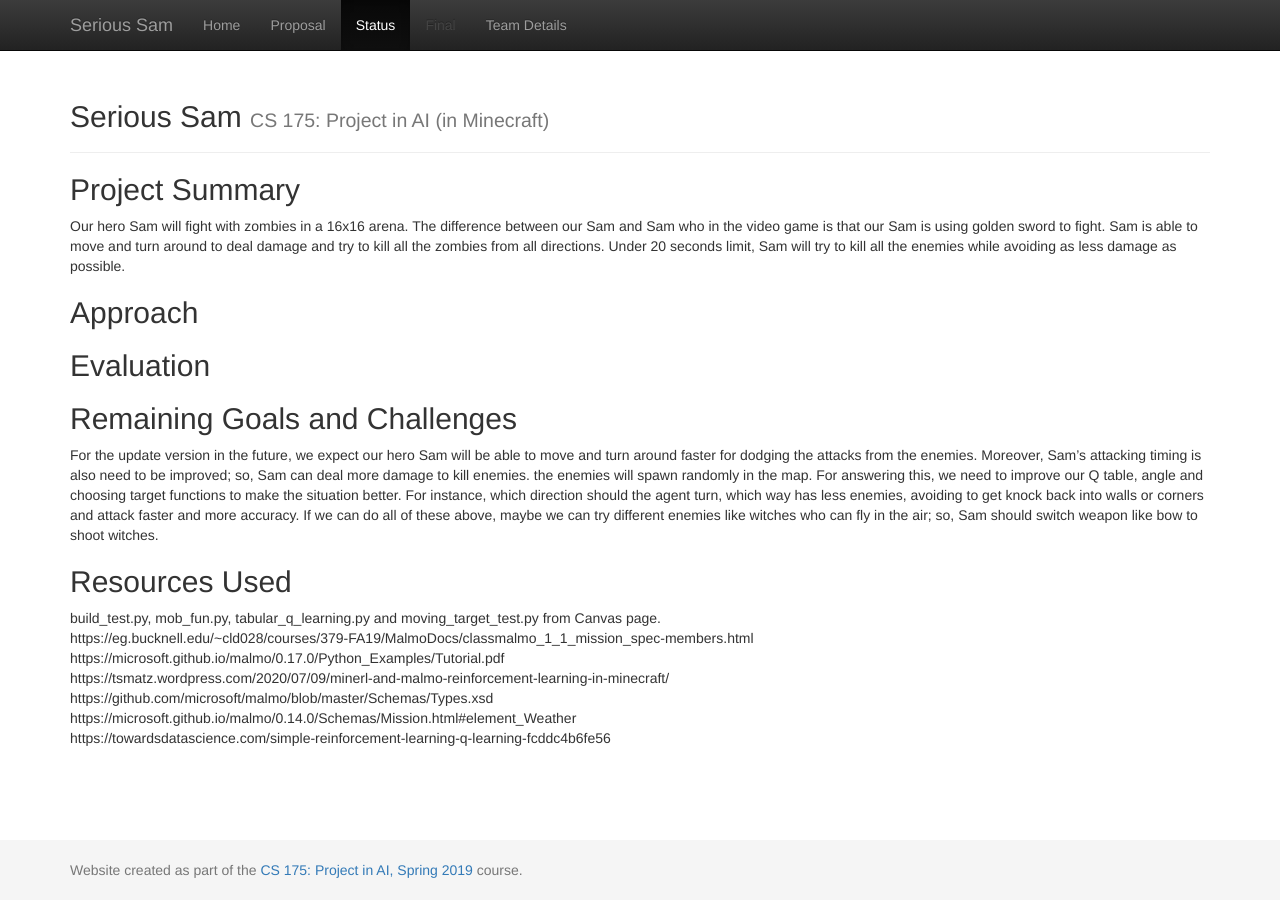
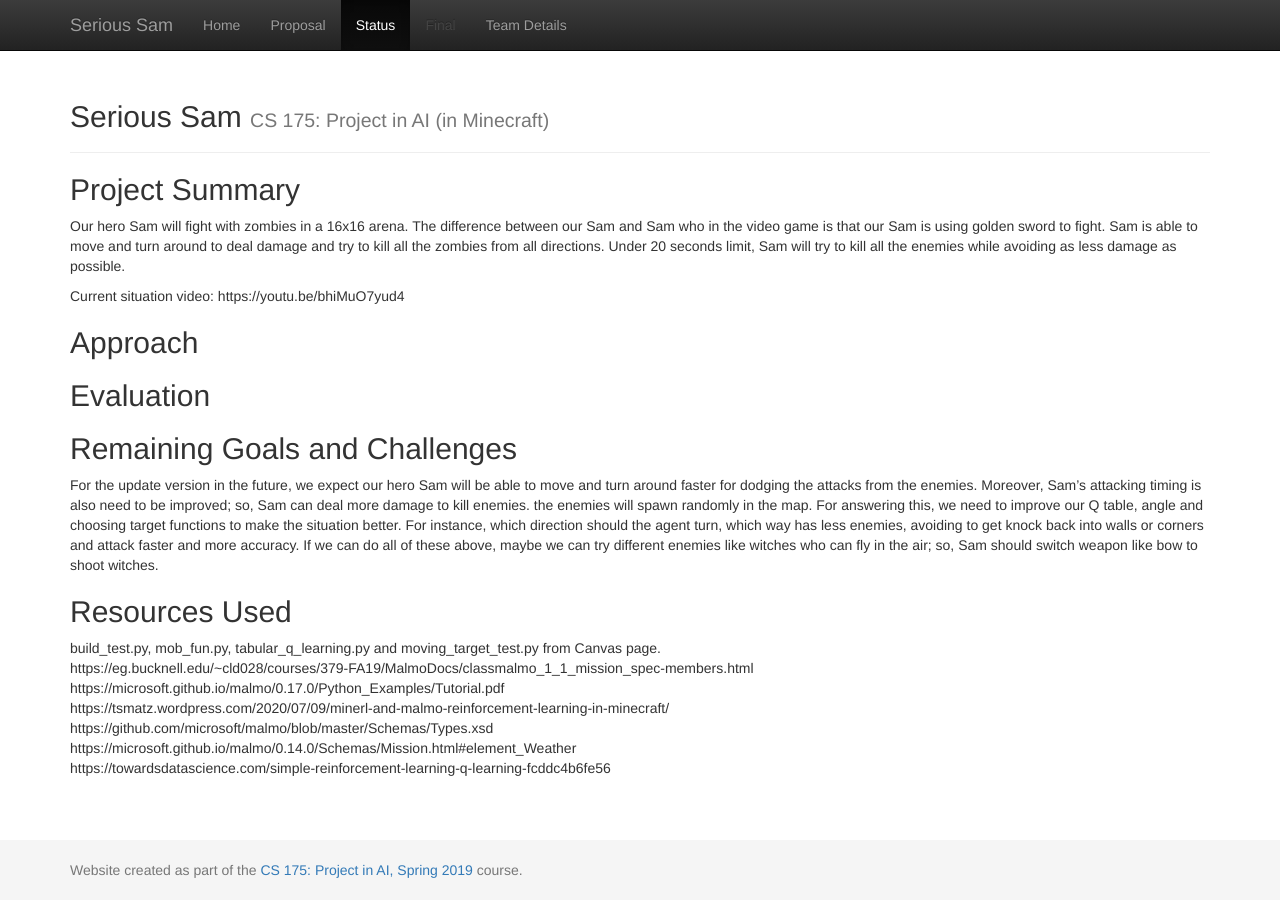
Before and after one commit to Superpanda35/Serious-Sam, a Jekyll site: the page built from docs/status.md, in a window 1280 px wide. Built offline with Jekyll 4.4.1, drawn with Linux system fonts in a browser that asks for light colours.

Commit message:
Update status.md

```diff
--- a/docs/status.md
+++ b/docs/status.md
@@ -7,6 +7,8 @@ title: Status
 
   Our hero Sam will fight with zombies in a 16x16 arena. The difference between our Sam and Sam who in the video game is that our Sam is using golden sword to fight. Sam is able to  move and turn around to deal damage and try to kill all the zombies from all directions. Under 20 seconds limit, Sam will try to kill all the enemies while avoiding as less damage as possible.
 
+Current situation video:
+https://youtu.be/bhiMuO7yud4
 ## Approach ##
 
 
```
